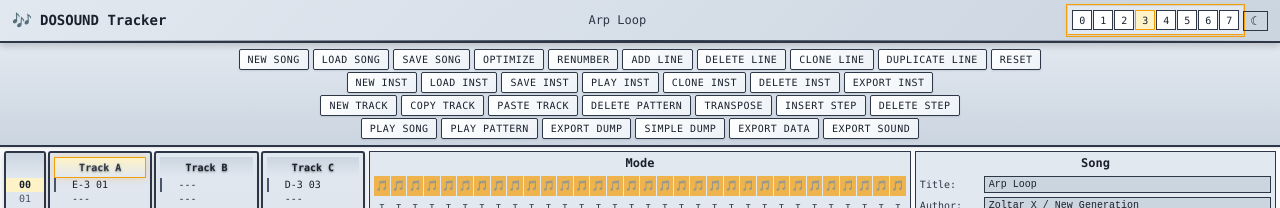
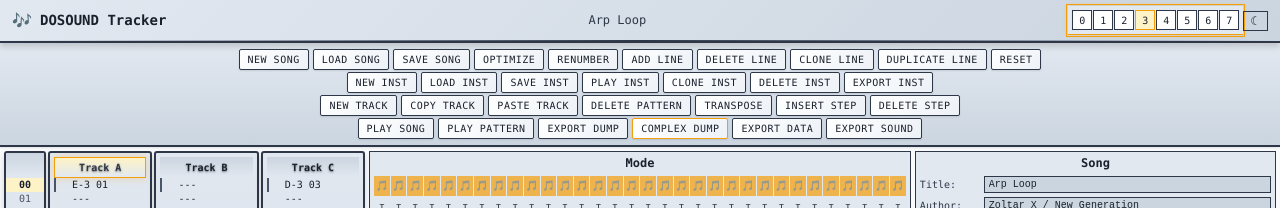
Before and after one commit to zoltraks/dosound-tracker, a React (Vite) app: page / in a window 1280 px wide. Shown: the top 208 px of the page. Built offline with nearby package versions, Linux system fonts and the light colour scheme.

Commit message:
Default complex dump mode when no localStorage preference is set, explicitly check for 'simple' and 'complex' values and return true when savedDumpMode is null/undefined to enable complex mode by default for new users

```diff
--- a/src/App.tsx
+++ b/src/App.tsx
@@ -45,9 +45,12 @@ const App: React.FC = () => {
   const [dumpExportSummary, setDumpExportSummary] = useState('');
   const [trackClipboardError, setTrackClipboardError] = useState('');
   const [isComplexDumpMode, setIsComplexDumpMode] = useState(() => {
-    // Load dump mode preference from localStorage
+    // Load dump mode preference from localStorage. Default to complex mode
+    // when no preference is stored.
     const savedDumpMode = localStorage.getItem('dosound-tracker-dump-mode');
-    return savedDumpMode === 'complex';
+    if (savedDumpMode === 'complex') return true;
+    if (savedDumpMode === 'simple') return false;
+    return true;
   });
   const [channelMutes, setChannelMutes] = useState<[boolean, boolean, boolean]>(() => {
     try {
```
